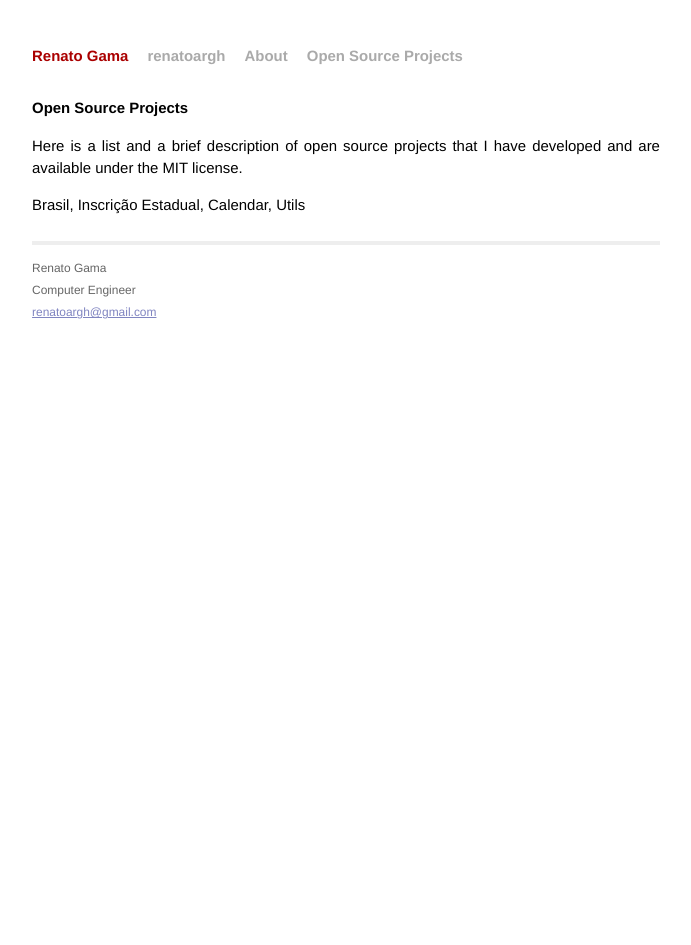
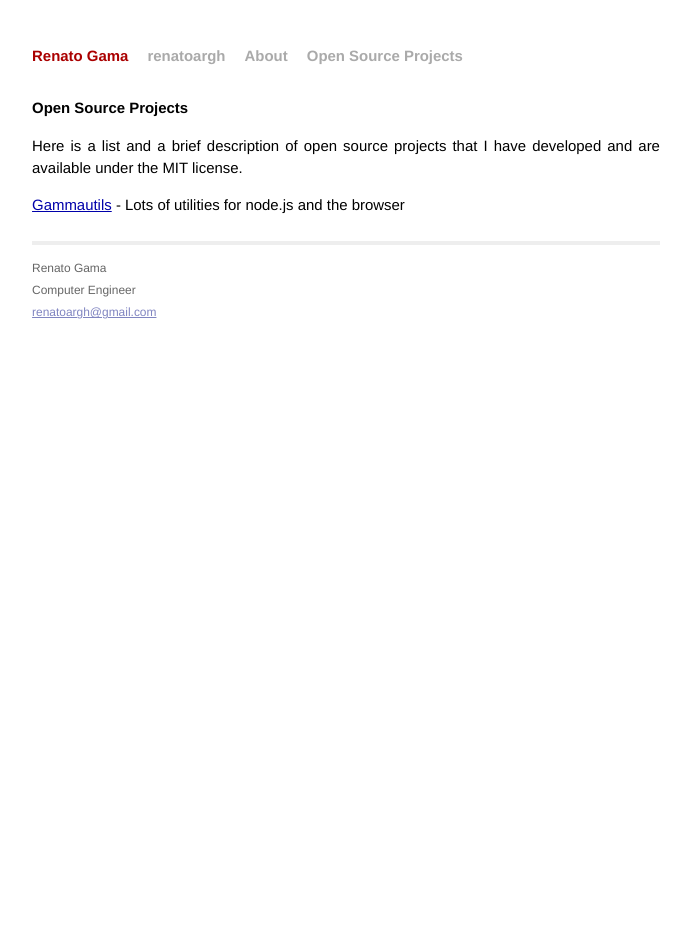
Before and after one commit to renatoargh/renatoargh.github.io, a Jekyll site: the page built from open-source-projects/index.md, in a window 1280 px wide. Shown: the whole page, without its empty margins (294-985 px from the left). Built offline with Jekyll 4.4.1, drawn with Linux system fonts in a browser that asks for light colours; Markdown is read by kramdown in place of the engine named in the settings.

Commit message:
Update index.md

```diff
--- a/open-source-projects/index.md
+++ b/open-source-projects/index.md
@@ -5,4 +5,4 @@ title: Open Source Projects
 
 Here is a list and a brief description of open source projects that I have developed and are available under the MIT license.
 
-Brasil, Inscrição Estadual, Calendar, Utils
+[Gammautils](http://utils.gammasoft.com.br/) - Lots of utilities for node.js and the browser
```
